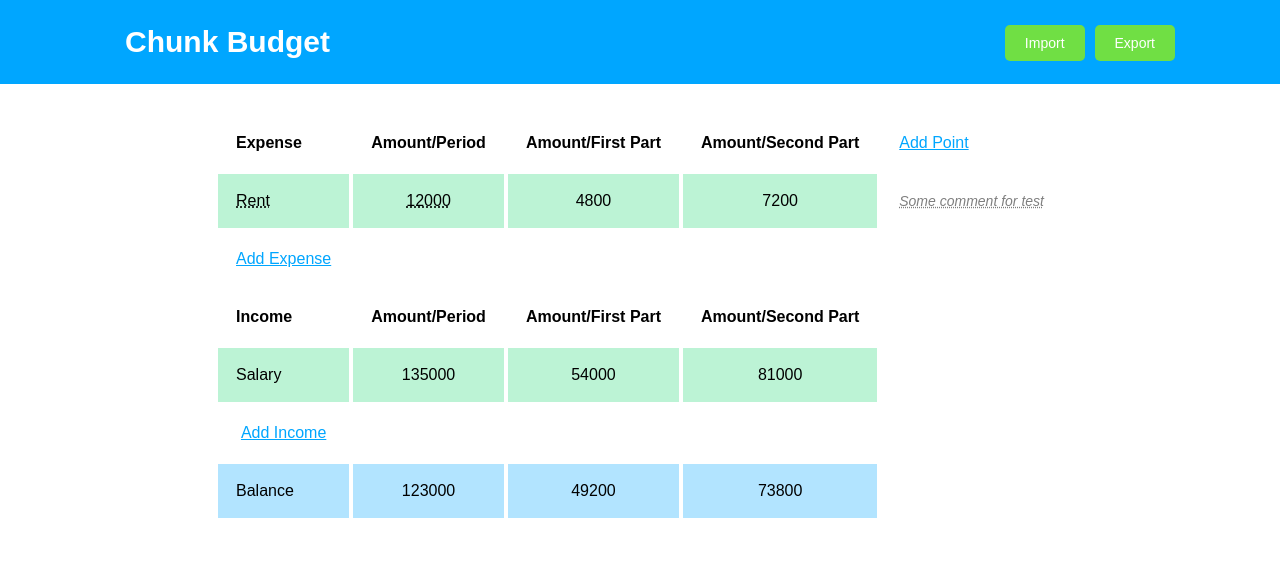
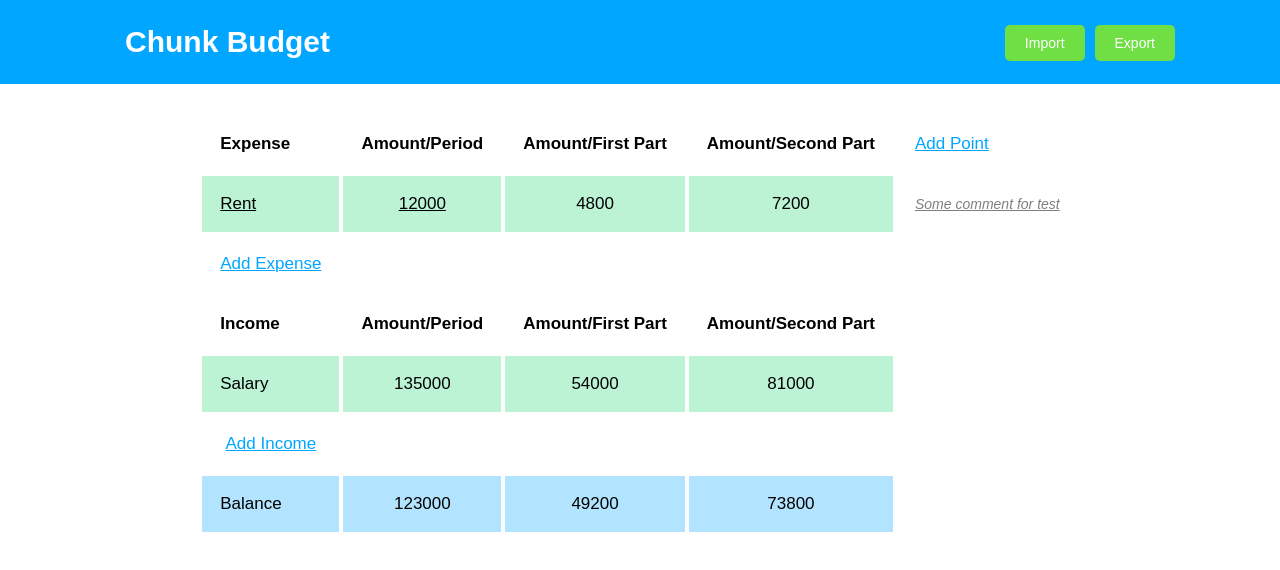
Before and after one commit to deviun/chunk-budget, a React (Create React App) app: page / in a window 1280 px wide. Shown: the top 570 px of the page. Built offline with nearby package versions, Linux system fonts and the light colour scheme.

Commit message:
fony-size cell, input style

```diff
--- a/src/containers/ExpenseTable/style.scss
+++ b/src/containers/ExpenseTable/style.scss
@@ -25,11 +25,20 @@
     padding: 18px;
     background: rgba(36, 214, 116, 0.3);
     border: 2px solid white;
+    font-size: 17px;
   }
 
   .changeable-cell {
     cursor: pointer;
-    text-decoration: underline dotted;
+    text-decoration: underline;
+
+    input {
+      border: none;
+      background: none;
+      outline: none;
+      font-size: 17px;
+      width: 100px;
+    }
 
     &:hover {
       -webkit-mask-image: linear-gradient(-75deg, rgba(0,0,0,.6) 30%, #000 50%, rgba(0,0,0,.6) 70%);
```
